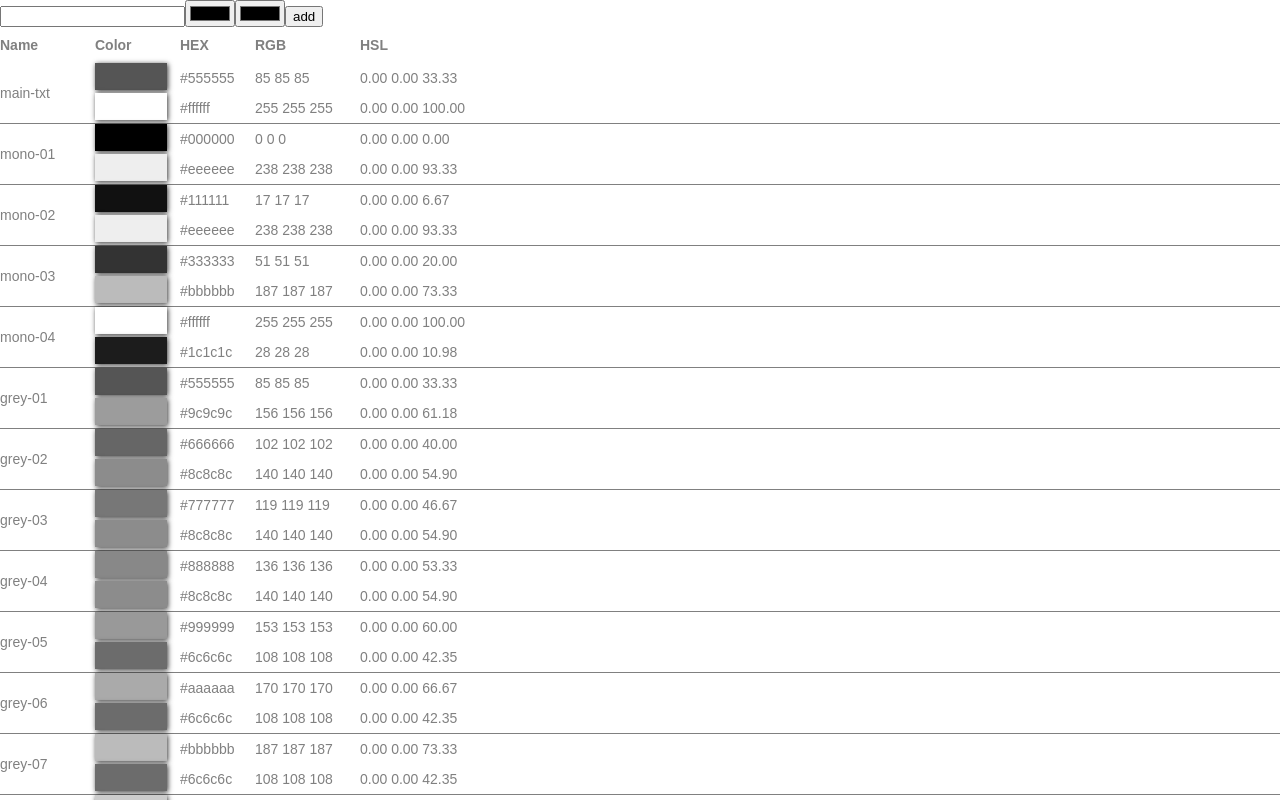
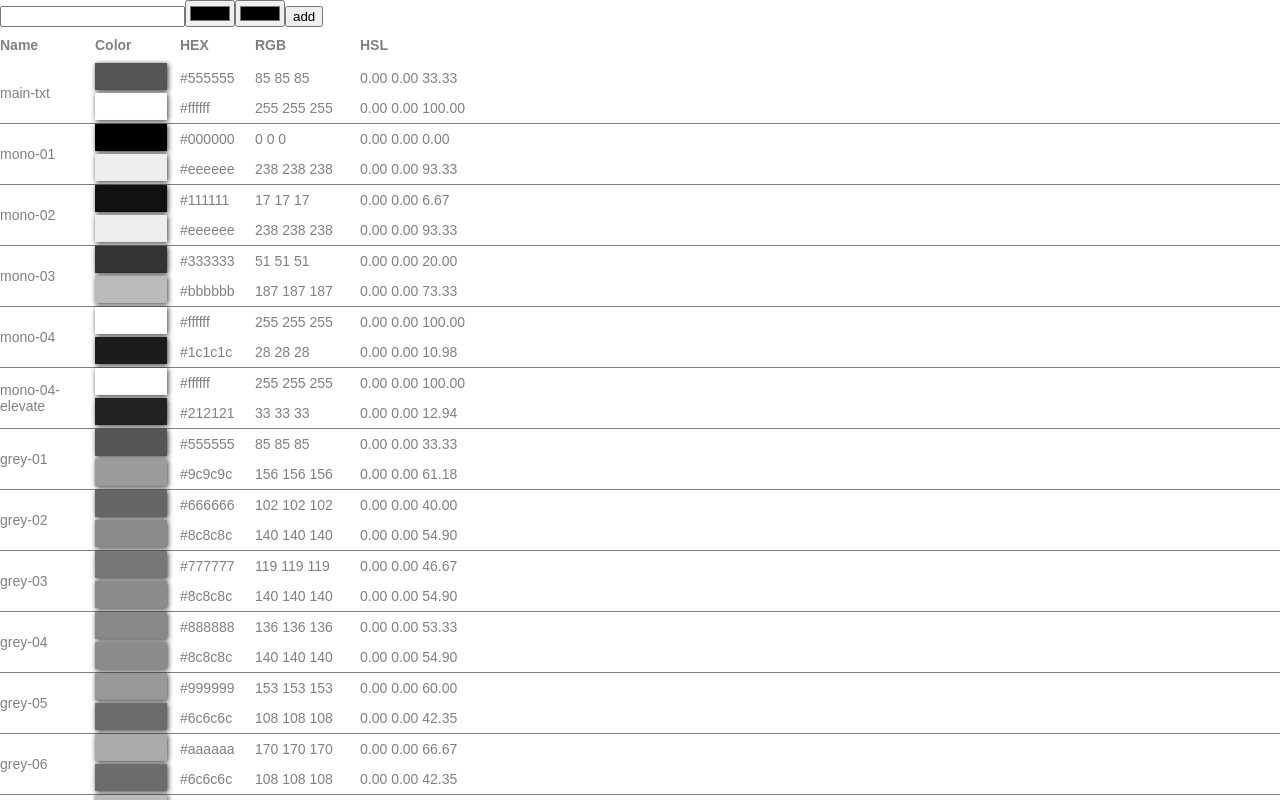
Before and after one commit to devsepnine/react-tools, a Next.js app: page /tools/color in a window 1280 px wide. Shown: the top 800 px of the page. Built offline with nearby package versions, Linux system fonts and the light colour scheme.

Commit message:
fix: ADD Color mono-04-elevate

```diff
--- a/pages/tools/color.tsx
+++ b/pages/tools/color.tsx
@@ -30,6 +30,11 @@ const Color: NextPage = () => {
       name: 'mono-04',
       light: '#ffffff',
       dark: '#1c1c1c',
+    },
+    {
+      name: 'mono-04-elevate',
+      light: '#ffffff',
+      dark: '#212121',
     },
     {
       name: 'grey-01',
```
